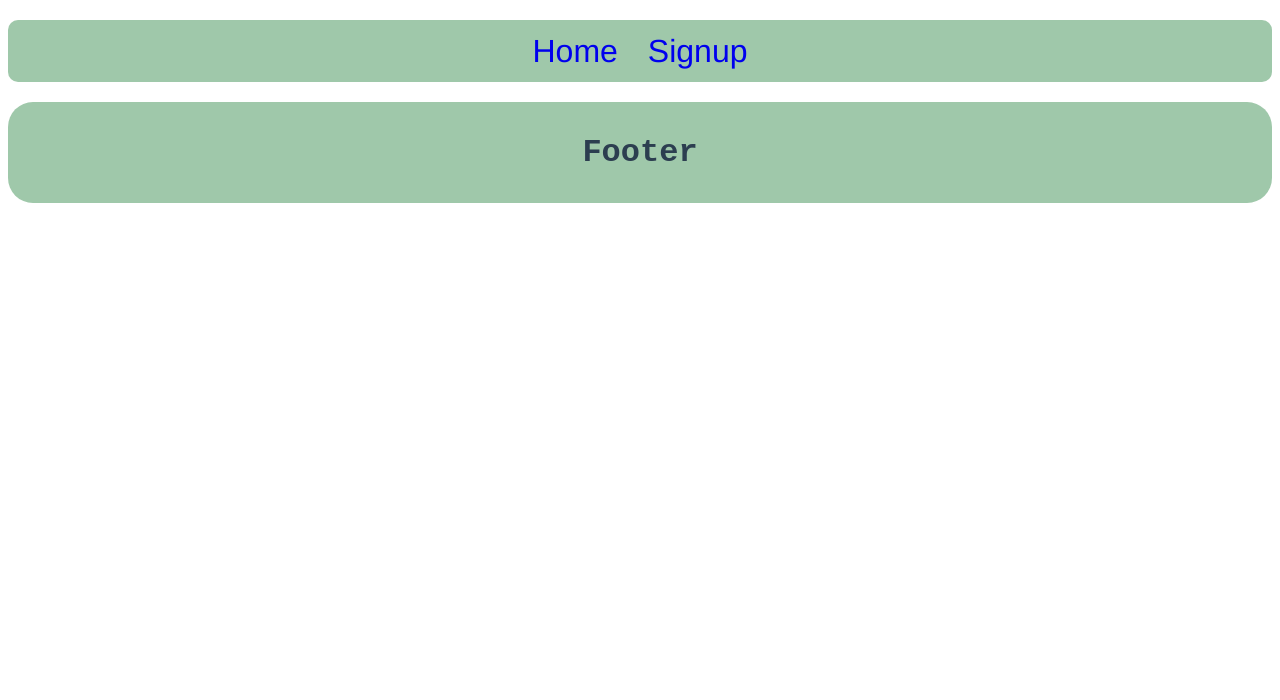
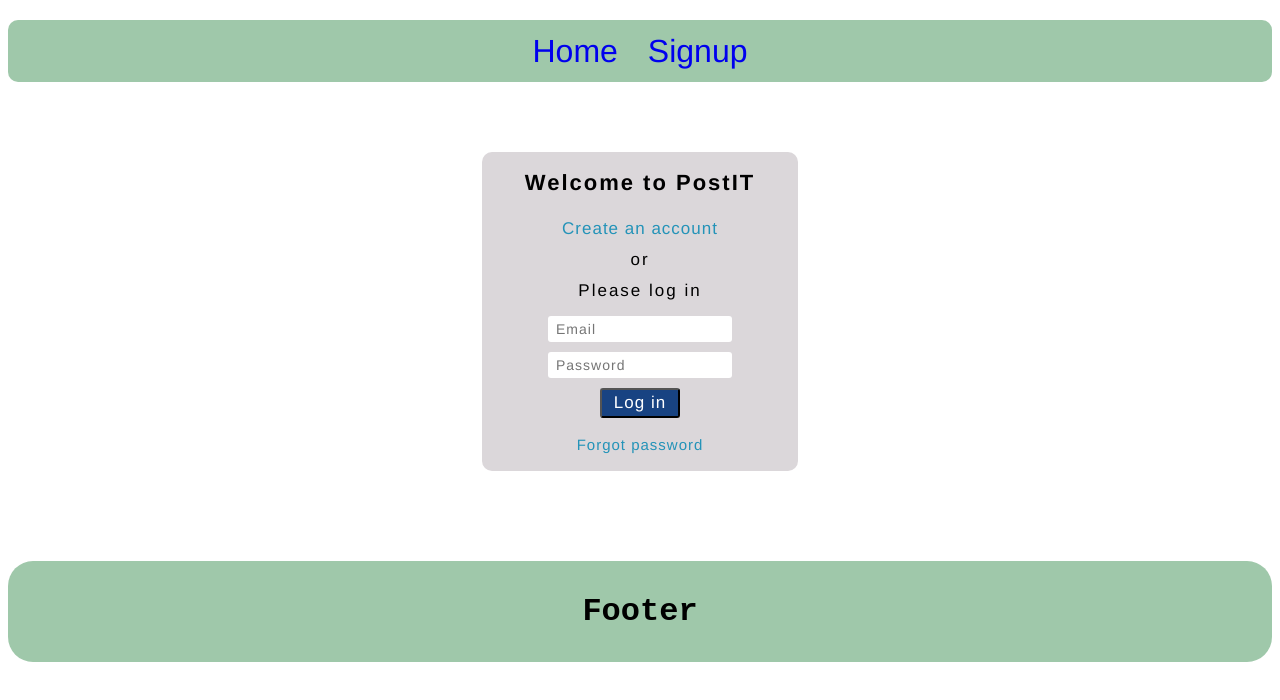
Before and after one commit to Norman90844/wadhomework, a Vue app: page /#/signup in a window 1280 px wide. Shown: the top 700 px of the page. Built offline with nearby package versions, Linux system fonts and the light colour scheme.

Commit message:
some changes

```diff
--- a/src/App.vue
+++ b/src/App.vue
@@ -3,45 +3,7 @@
 </template>
 
 <style>
-#app {
-  font-family: Avenir, Helvetica, Arial, sans-serif;
-  -webkit-font-smoothing: antialiased;
-  -moz-osx-font-smoothing: grayscale;
-  text-align: center;
-  color: #2c3e50;
-}
 
-nav {
-  padding: 30px;
-}
-
-nav a {
-  font-weight: bold;
-  color: #2c3e50;
-}
-
-nav a.router-link-exact-active {
-  color: #42b983;
-}
-
-.footer{
-  margin-top: 10px;
-  border-radius: 25px;
-  display: flex;
-  width: 100%;
-  justify-content: center;
-  align-items: center;
-  background-color: rgba(64, 145, 86, 0.5);
-}
-
-.footer > p{
-  font-size: 2em;
-}
-
-#footer{
-  font-family: 'Courier New', Courier, monospace;
-  font-weight: bold;
-}
 </style>
 <script setup>
 </script>
--- a/src/components/Footer.vue
+++ b/src/components/Footer.vue
@@ -18,7 +18,7 @@ export default {
 }
 
 .footer{
-  margin-top: 10px;
+  margin-top: 20px;
   border-radius: 25px;
   display: flex;
   width: 100%;
--- a/src/components/Signup.vue
+++ b/src/components/Signup.vue
@@ -0,0 +1,141 @@
+<template>
+  <div class="login">
+    <div class="loginBody">
+      <p class="welcome">
+        Welcome to PostIT
+      </p>
+
+      <a class="blueButtons">
+        Create an account
+      </a>
+
+      <p class="orText">
+        or
+      </p>
+
+      <p>
+        Please log in
+      </p>
+
+      <form class="fields" action="">
+        <input type="text" class="textfield" name="email" placeholder="Email" required>
+        <input type="text" class="textfield" name="password" placeholder="Password" required>
+        <input id="loginButton" type="submit" value="Log in">
+      </form>
+
+      <a class="blueButtons">
+        Forgot password
+      </a>
+    </div>
+  </div>
+</template>
+
+<script>
+
+export default {
+
+}
+</script>
+
+<style scoped>
+
+*{
+  font-family: Helvetica;
+  box-sizing: border-box;
+}
+
+.login {
+  display: flex;
+  justify-content: center;
+  align-items: center;
+}
+
+.loginBody {
+  width: 25%;
+  height: 50%;
+  background-color: #dbd7da;
+  margin-top: 50px;
+  border-radius: 10px;
+  display: flex;
+  flex-direction: column;
+  justify-content: center;
+  align-items: center;
+  padding: 18px 25px;
+  min-width: 300px;
+  margin-bottom: 70px;
+  gap: 8px;
+}
+
+.loginBody > a {
+  font-size: 15px;
+  color: rgb(36, 147, 184);
+  cursor: pointer;
+  letter-spacing: 1px;
+  text-decoration: none;
+  font-size: 17px;
+}
+
+.loginBody > p {
+  font-size: 17px;
+  font-weight: 400;
+  letter-spacing: 2px;
+}
+
+.welcome {
+  font-size: 22px !important;
+  font-weight: 600 !important;
+  margin-bottom: 15px;
+  margin-top: 0px;
+}
+
+.orText {
+  margin-top: 3px;
+  margin-bottom: 0px;
+}
+
+.orText ~ p {
+  margin-top: 3px;
+  margin-bottom: 7px;
+}
+
+.fields {
+  display: flex;
+  flex-direction: column;
+  align-items: center;
+  gap: 10px;
+}
+
+.textfield {
+  margin: 0px;
+  font-size: 14px;
+  padding: 5px 0px 5px 8px;
+  border-radius: 3px;
+  width: 100%;
+  border: none;
+  color: grey;
+  letter-spacing: 1px;
+}
+
+input#loginButton {
+  font-size: 17px;
+  display: flex;
+  justify-content: center;
+  width: 80px;
+  height: 30px;
+  background-color: rgb(24, 67, 130);
+  color: white;
+  border-radius: 3px;
+  text-decoration: none;
+  letter-spacing: 1px;
+}
+
+#loginButton:hover {
+  cursor: pointer;
+}
+
+.fields + a {
+  margin-top: 10px;
+  font-size: 15px;
+}
+
+</style>
--- a/src/views/MainView.vue
+++ b/src/views/MainView.vue
@@ -1,7 +1,7 @@
 <template>
   <div class="home">
     <Header/>
-    <Posts msg="Welcome to Your Vue.js App"/>
+    <Posts/>
     <Footer/>
   </div>
 </template>
--- a/src/views/SignupView.vue
+++ b/src/views/SignupView.vue
@@ -1,6 +1,7 @@
 <template>
-  <div class="home">
+  <div class="signup">
     <Header/>
+    <Signup/>
     <Footer/>
   </div>
 </template>
@@ -9,10 +10,12 @@
 // @ is an alias to /src
 import Header from "@/components/Header.vue";
 import Footer from "@/components/Footer.vue";
+import Signup from "@/components/Signup.vue";
 
 export default {
-  name: 'MainView',
+  name: 'SignupView',
   components: {
+    Signup,
     Footer,
     Header
   }
```
